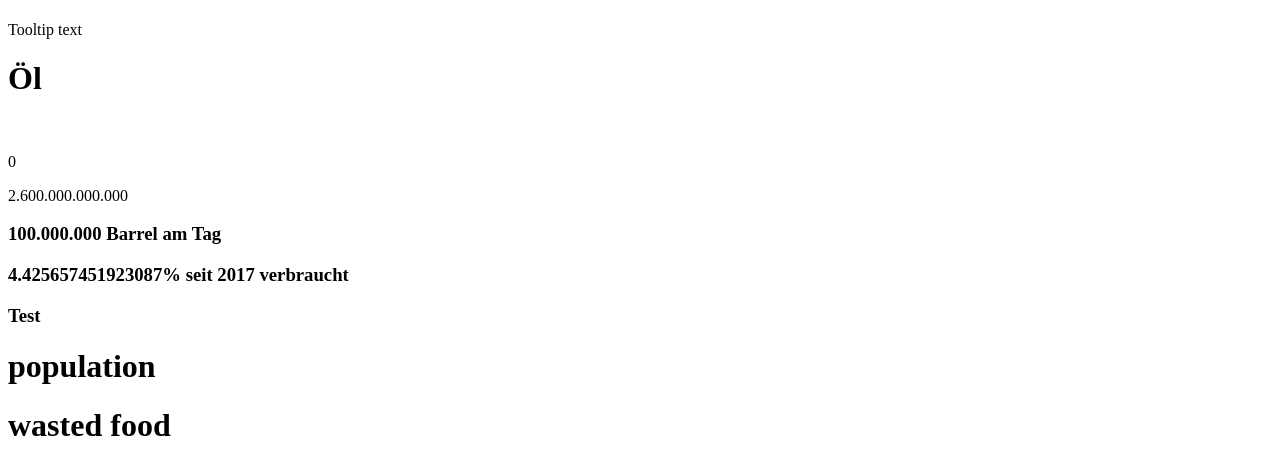
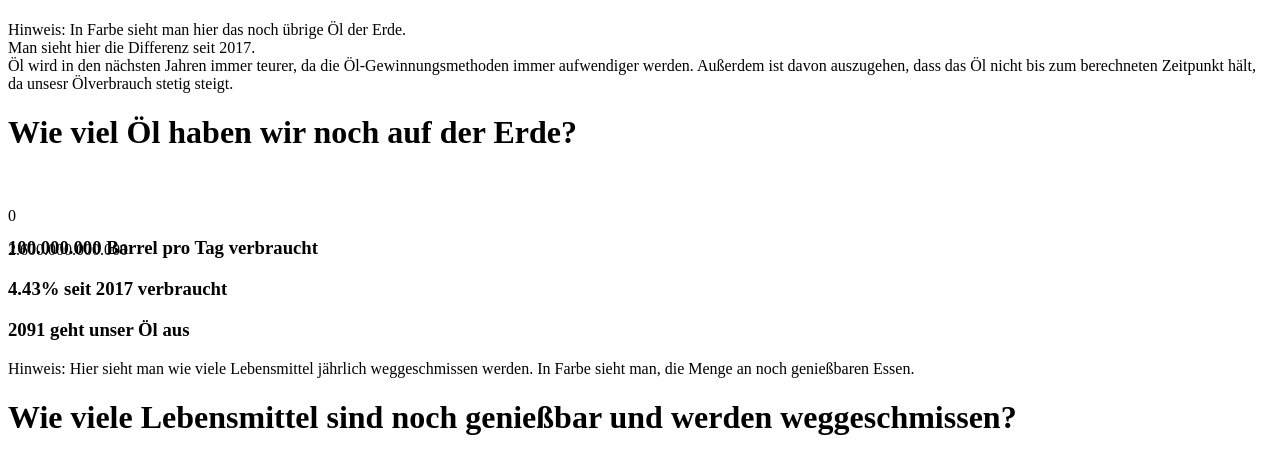
Before and after one commit to MoBoldi/MEDT-Projekt, a PHP site: page /Medt-Projekt/stats.php in a window 1280 px wide. Shown: the part 498-957 px from the top of the page. Run offline with PHP 8.4, Linux system fonts and the light colour scheme.

Commit message:
stats.php fertig | account.php bearbeitet

```diff
--- a/html/stats.php
+++ b/html/stats.php
@@ -19,38 +19,60 @@
     </div>
     <main>
         <div class="stats">
-            <span class="tooltiptext">Tooltip text</span>
+            <span class="tooltiptext">Hinweis: In Farbe sieht man hier das noch übrige Öl der Erde. <br>Man sieht hier die Differenz seit 2017. <br>Öl wird in den nächsten Jahren immer teurer, da die Öl-Gewinnungsmethoden immer aufwendiger werden. Außerdem ist davon auszugehen, dass das Öl nicht bis zum berechneten Zeitpunkt hält, da unsesr Ölverbrauch stetig steigt. </span>
             <h1 class="caption">
-                Öl
+                Wie viel Öl haben wir noch auf der Erde?
             </h1>
             <div class="bar">
                 <div class="filled" id="oil"></div>
             </div>
             <br>
-            <div class="info">
+            <div class="info" style="top: -30px;">
                 <p>0</p>
                 <p>2.600.000.000.000</p>
             </div>
-            <div class="numbers">
-                <h3>100.000.000 Barrel am Tag</h3>
+            <div class="numbers" style="margin-top: -40px">
+                <h3>100.000.000 Barrel pro Tag verbraucht</h3>
                 <h3 id="usedOil"></h3>
-                <h3>Test</h3>
+                <h3 id="oilOvershoot"></h3>
             </div>
         </div>
+
         <div class="stats">
+            <span class="tooltiptext">Hinweis: Hier sieht man wie viele Lebensmittel jährlich weggeschmissen werden. In Farbe sieht man, die Menge an noch genießbaren Essen.</span>
             <h1 class="caption">
-                population
-            </h1>
-            <div class="bar">
-                <div class="filled" id="population"></div>
-            </div>
-        </div>
-        <div class="stats">
-            <h1 class="caption">
-                wasted food
+                Wie viele Lebensmittel sind noch genießbar und werden weggeschmissen?
             </h1>
             <div class="bar">
                 <div class="filled" id="wastedFood"></div>
+            </div>
+            <div class="info">
+                <p>0</p>
+                <p>1.300.000.000.000 Tonnen</p>
+            </div>
+            <div class="numbers">
+                <h3>2 Drittel sind noch genießbar</h3>
+                <h3>2 Mrd. Menschen könnte man damit ernähren</h3>
+                <h3>821 Mio. Menschen hungern</h3>
+            </div>
+        </div>
+
+        <div class="stats">
+            <span class="tooltiptext">Hinweis: Bis 2015 wurden 6.9 Mrd. Tonnen Plastik produziert. Nur 9% (in Farbe) davon wurden recycelt. <br>Plastik hält 450 bis "unendlich" Jahre.</span>
+            <h1 class="caption">
+                Wie viel Plastik wird recycelt?
+            </h1>
+            <div class="bar">
+                <div class="filled" id="plastic"></div>
+            </div>
+            <div class="info">
+                <p>0</p>
+                <p>6.900.000.000.000 Tonnen</p>
+            </div>
+            <div class="numbers">
+                <h3>79% landen auf einem Depot oder in der Umwelt</h3>
+                <h3>12% wurden verbrannt</h3>
+                <h3>450 Jahre hält Plastik mindestens</h3>
             </div>
         </div>
     </main>
@@ -59,9 +81,11 @@
 
     <script>
         let oilValue;
-        let populationValue = "60%";
-        let wastedFoodValue = "33%";
+        let plasticValue = "9%";
+        let wastedFoodValue = "66%";
         let usedOil = document.getElementById('usedOil');
+        let oilOvershoot = document.getElementById('oilOvershoot');
+
         //Öl-Werte berechnen
         let oil2017 = 2600000000000;
         let daily = 100000000;
@@ -70,11 +94,17 @@
         let daysSince = (today - guessDate) / (1000 * 3600 * 24);
         oilValue = 100*((oil2017 - (daily*daysSince))/oil2017);
         let usedOilPercent = 100 - oilValue;
-        usedOil.innerHTML = usedOilPercent + "% seit 2017 verbraucht";
-        let values = ['oil', 'population', 'wastedFood'];
-        document.getElementById('oil').style.width = '80%';
-        document.getElementById('population').style.width = '60%';
-        document.getElementById('wastedFood').style.width = '33%';
+        usedOil.innerHTML = usedOilPercent.toFixed(2) + "% seit 2017 verbraucht";
+        let oilLeft = oil2017 / daily;
+        oilOvershoot.innerHTML = ((oilLeft / 350) + 2017).toFixed(0) + " geht unser Öl aus";
+
+
+
+        //Balken füllen
+        document.getElementById('oil').style.width = oilValue + "%";
+        document.getElementById('wastedFood').style.width = wastedFoodValue;
+        document.getElementById('plastic').style.width = plasticValue;
+
 
     </script>
 </body>
```
Also changed, not shown: notiz.md (+15 -0 lines), sass/stats.sass (+11 -6 lines), style/create.css (+0 -13 lines), style/general.css (+13 -0 lines), style/stats.css (+14 -5 lines), package-lock.json (deleted), 4 other files.
